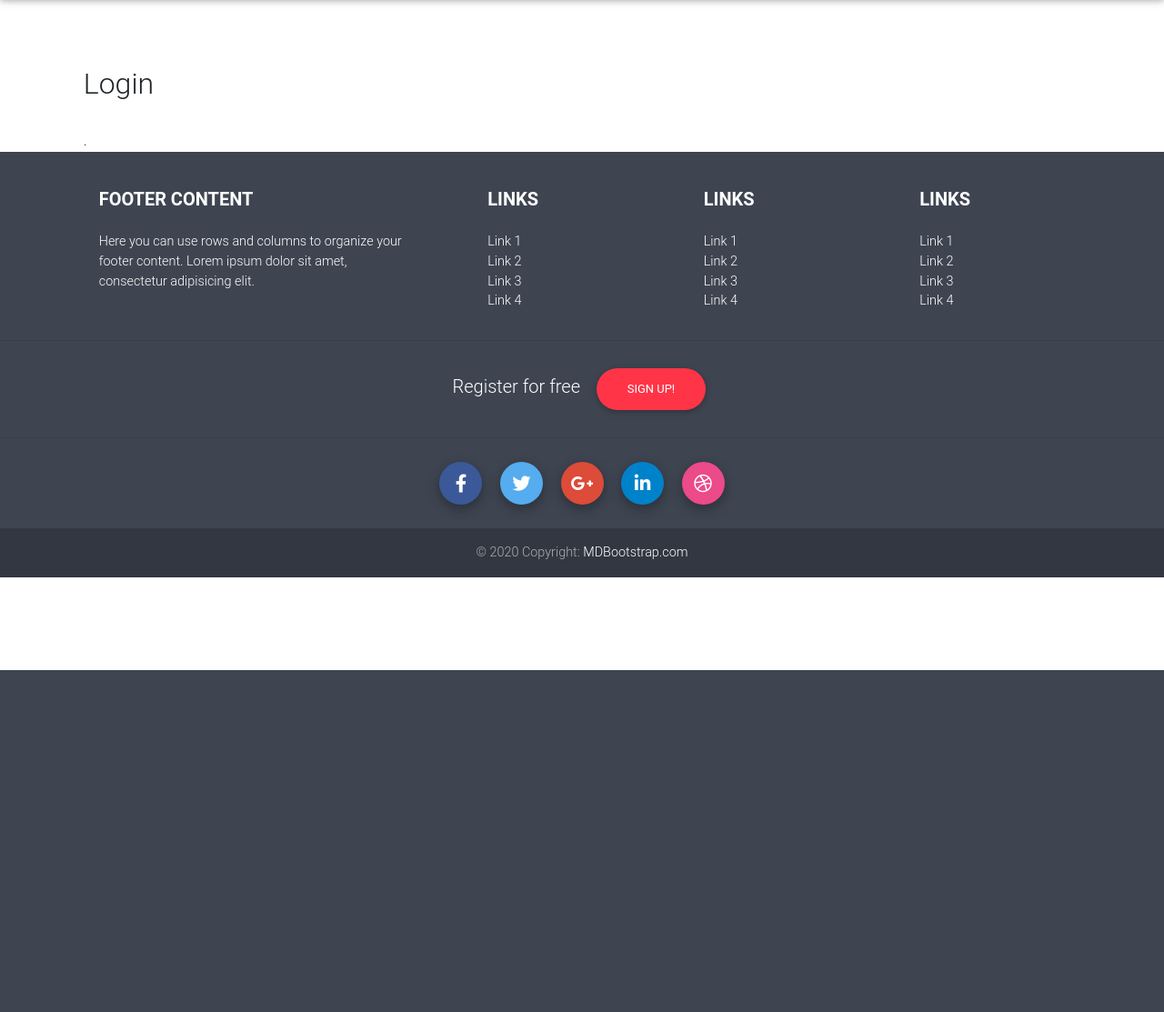
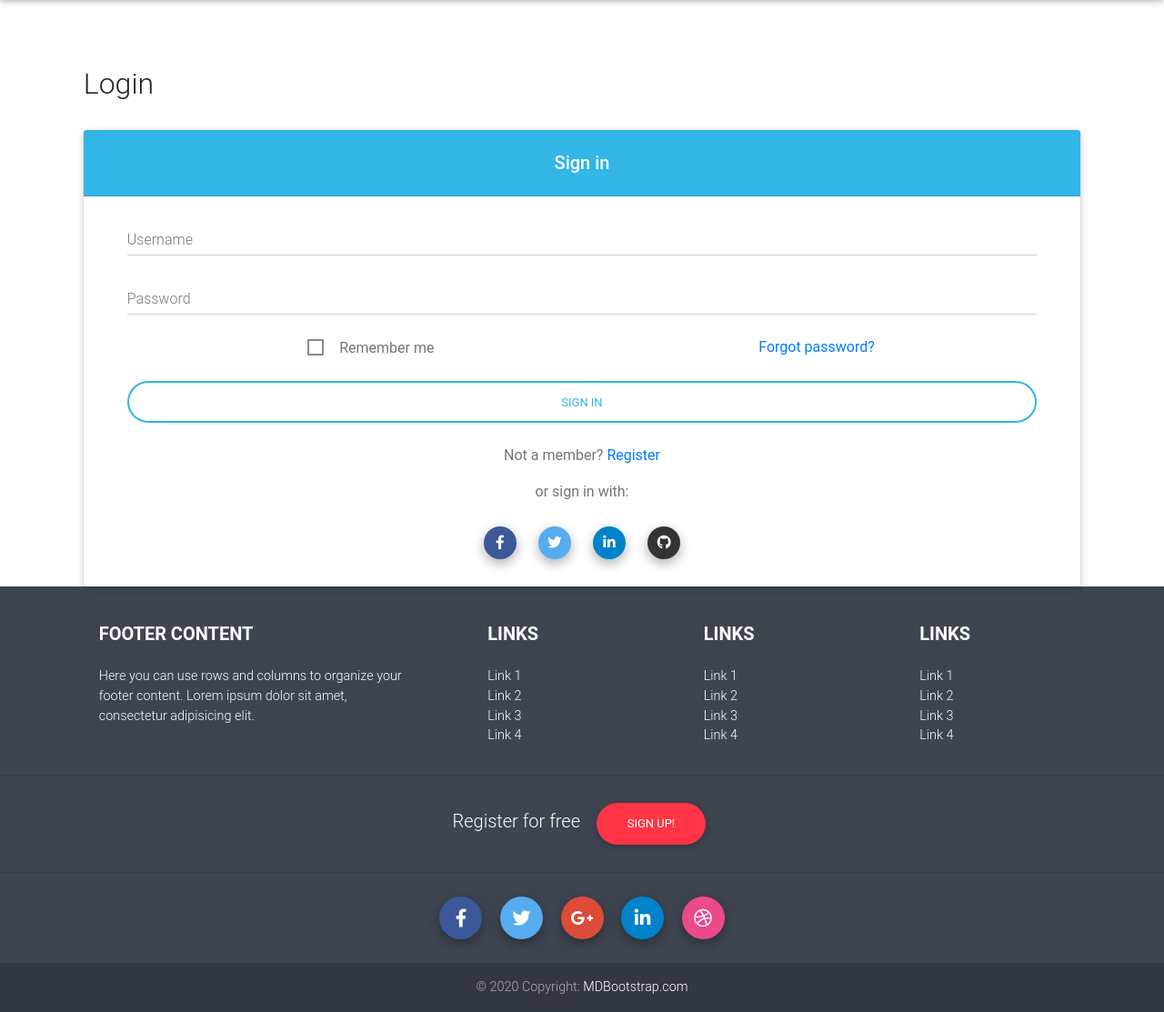
Before and after one commit to Aziguy/django_auth_with_git_actions, a Django app: template templates/accounts/login.html in a window 1280 px wide. Shown: the part 63-1176 px from the top of the page at 91% size. Before the commit the page ends 800 px from the top, so only its background shows below. Run offline with Django 3.2, Linux system fonts and the light colour scheme; the template is opened without the code that fills it, so the values that code supplies are empty; some libraries are stand-ins or nearby versions.

Commit message:
some issues fix

```diff
--- a/accounts/urls.py
+++ b/accounts/urls.py
@@ -3,7 +3,7 @@ from . import views
 
 urlpatterns = [
     path('register/', views.register, name='register'),
-    path('login/', views.login, name='login'),
-    path('logout/', views.logout, name='logout'),
+    path('login/', views.login_user, name='login'),
+    path('logout/', views.logout_user, name='logout'),
     path('activate-user/<uidb64>/<token>', views.activate_user, name='activate'),
 ]
--- /dev/null
+++ b/templates/accounts/activate-failed.html
@@ -0,0 +1 @@
+<p>Someone went wrong with your link</p>
--- a/templates/accounts/login.html
+++ b/templates/accounts/login.html
@@ -8,7 +8,76 @@
     <div class="container-fluid mt-5">
       <h2>Login</h2>
       <br>
-      .
+        <!-- Material form login -->
+        <div class="card">
+
+          <h5 class="card-header info-color white-text text-center py-4">
+            <strong>Sign in</strong>
+          </h5>
+          {% include 'templates/includes/messages.html'%}
+          <!--Card content-->
+          <div class="card-body px-lg-5 pt-0">
+
+            <!-- Form -->
+            <form class="text-center" style="color: #757575;" method="POST" action={% url 'login' %}>
+            {% csrf_token %}
+
+              <!-- Username -->
+              <div class="md-form">
+                <input type="text" id="materialLoginFormUsername" name="username" class="form-control">
+                <label for="materialLoginFormUsername">Username</label>
+              </div>
+
+              <!-- Password -->
+              <div class="md-form">
+                <input type="password" id="materialLoginFormPassword" name="password" class="form-control">
+                <label for="materialLoginFormPassword">Password</label>
+              </div>
+
+              <div class="d-flex justify-content-around">
+                <div>
+                  <!-- Remember me -->
+                  <div class="form-check">
+                    <input type="checkbox" class="form-check-input" id="materialLoginFormRemember">
+                    <label class="form-check-label" for="materialLoginFormRemember">Remember me</label>
+                  </div>
+                </div>
+                <div>
+                  <!-- Forgot password -->
+                  <a href="">Forgot password?</a>
+                </div>
+              </div>
+
+              <!-- Sign in button -->
+              <button class="btn btn-outline-info btn-rounded btn-block my-4 waves-effect z-depth-0" type="submit">Sign in</button>
+
+              <!-- Register -->
+              <p>Not a member?
+                <a href="{% url 'register'  %}">Register</a>
+              </p>
+
+              <!-- Social login -->
+              <p>or sign in with:</p>
+              <a type="button" class="btn-floating btn-fb btn-sm">
+                <i class="fab fa-facebook-f"></i>
+              </a>
+              <a type="button" class="btn-floating btn-tw btn-sm">
+                <i class="fab fa-twitter"></i>
+              </a>
+              <a type="button" class="btn-floating btn-li btn-sm">
+                <i class="fab fa-linkedin-in"></i>
+              </a>
+              <a type="button" class="btn-floating btn-git btn-sm">
+                <i class="fab fa-github"></i>
+              </a>
+
+            </form>
+            <!-- Form -->
+
+          </div>
+
+        </div>
+        <!-- Material form login -->
     </div>
   </main>
 <!-- Main Section End -->
--- a/templates/not-found.html
+++ b/templates/not-found.html
@@ -4,6 +4,6 @@
 
 <ul>
     <li>
-      <a href={% url 'home' %}>Go back home</a>
+      <a href={% url 'todo-list' %}>Go back home</a>
         </li>
 </ul>
--- a/templates/server-error.html
+++ b/templates/server-error.html
@@ -4,6 +4,6 @@
 
 <ul>
     <li>
-      <a href={% url 'home' %}>home</a>
+      <a href={% url 'todo-list' %}>home</a>
         </li>
 </ul>
--- a/templates/todoapp/todo-details.html
+++ b/templates/todoapp/todo-details.html
@@ -1,7 +1,5 @@
 {% extends 'base.html' %}
-{% block title %}
-Todo: {{todo.title}}
-{% endblock %}
+{% block title %} Todo: {{ todo.title }} {% endblock %}
 
 {% load static %}
 
--- a/todoapp/views.py
+++ b/todoapp/views.py
@@ -84,7 +84,7 @@ def todo_delete(request, id):
         if todo.owner == request.user:
             todo.delete()
             messages.add_message(request, messages.SUCCESS, "Todo deleted successfully")
-            return HttpResponseRedirect(reverse('home'))
+            return HttpResponseRedirect(reverse('todo-list'))
         return render(request, 'todoapp/todo-delete.html', context)
 
     return render(request, 'todoapp/todo-delete.html', context)
@@ -113,6 +113,6 @@ def todo_edit(request, id):
 
         messages.add_message(request, messages.SUCCESS, "Todo update success")
 
-        return HttpResponseRedirect(reverse("todo", kwargs={'id': todo.pk}))
+        return HttpResponseRedirect(reverse("todo-details", kwargs={'id': todo.pk}))
 
     return render(request, 'todoapp/todo-edit.html', context)
--- a/todosite/settings.py
+++ b/todosite/settings.py
@@ -136,6 +136,7 @@ DEFAULT_AUTO_FIELD = "django.db.models.BigAutoField"
 
 # Email configuration
 EMAIL_BACKEND = "django.core.mail.backends.console.EmailBackend"
+EMAIL_FROM_USER = config('EMAIL_FROM_USER')
 EMAIL_HOST = config("EMAIL_HOST")
 EMAIL_PORT = config("EMAIL_PORT", cast=int)
 EMAIL_HOST_USER = config("EMAIL_HOST_USER")
--- a/todosite/urls.py
+++ b/todosite/urls.py
@@ -21,3 +21,6 @@ urlpatterns = [
     path("accounts/", include("accounts.urls")),
     path("todo/", include("todoapp.urls")),
 ]
+
+handler404 = "helpers.views.handle_not_found"
+handler500 = "helpers.views.handle_server_error"
```
Also changed, not shown: accounts/views.py (+3 -5 lines), templates/accounts/activate.html (added, +12 -0 lines), templates/accounts/register.html (+48 -1 lines), templates/todoapp/todo-delete.html (added, +24 -0 lines), templates/todoapp/todo-edit.html (added, +24 -0 lines).
